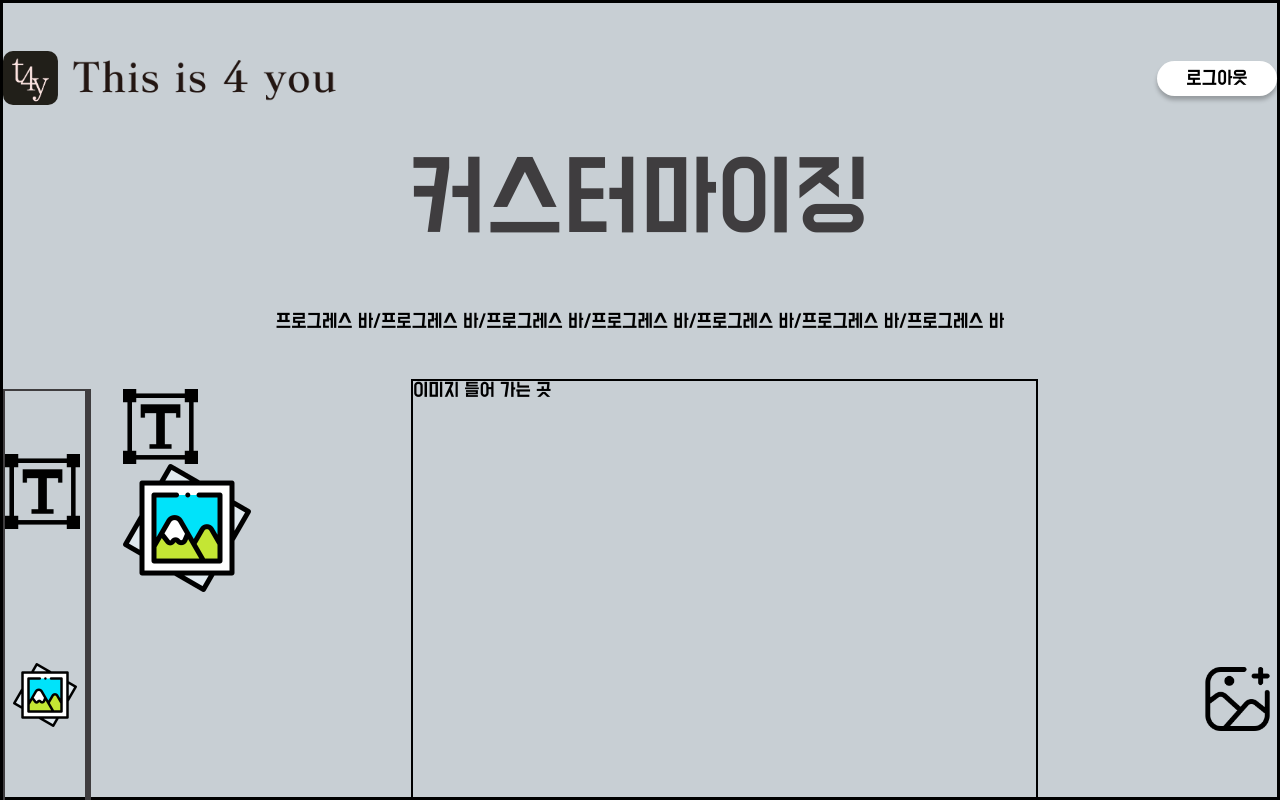
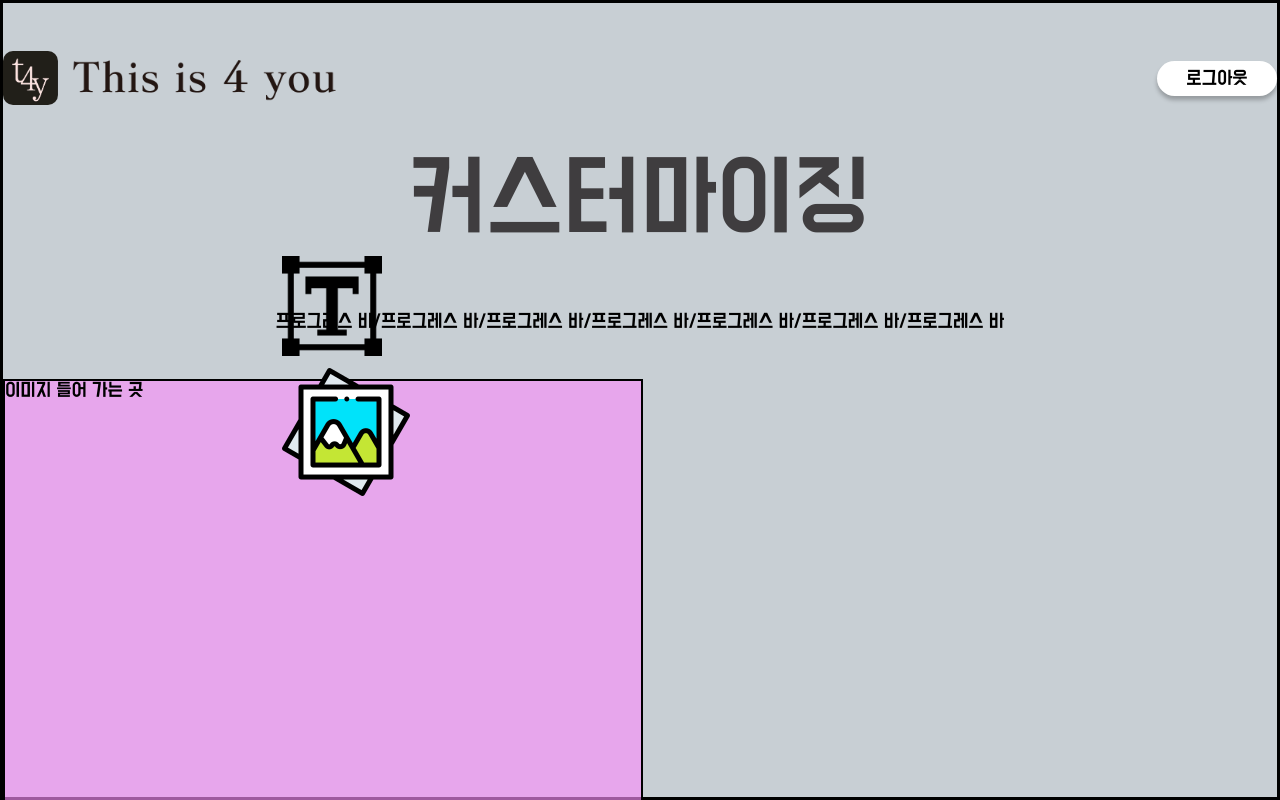
Before and after one commit to 2023SB-TeamJ/2023SB-Team-J, a React (Create React App) app in the folder frontend/: page /custom in a window 1280 px wide. Shown: the top 800 px of the page. Built offline with nearby package versions, Linux system fonts and the light colour scheme.

Commit message:
feat : 이미지 DivArea 영역에서 캡쳐되도록 설정

```diff
--- a/frontend/src/components/Custom/CustomMenuBar.jsx
+++ b/frontend/src/components/Custom/CustomMenuBar.jsx
@@ -5,7 +5,7 @@ import { motion, AnimatePresence } from 'framer-motion';
 
 import photo from '../../assets/images/photo.png';
 import sticker from '../../assets/images/sticker.png';
-import CustomTextBox from './CustomTextBox';
+// import CustomTextBox from './CustomTextBox';
 import CustomSticker from './CustomSticker';
 import smile from '../../assets/images/sticker_smile.png';
 import sunglass from '../../assets/images/sticker_sunglass.png';
@@ -30,7 +30,7 @@ function CustomMenuBar() {
     <div>
       <MenuWrap>
         <ButtonWrap>
-          <CustomTextBox />
+          {/* <CustomTextBox /> */}
 
           <PhotoBtn
             onClick={toggleMenu2}
--- a/frontend/src/components/Custom/CustomPhoto.jsx
+++ b/frontend/src/components/Custom/CustomPhoto.jsx
@@ -1,3 +1,4 @@
+/* eslint-disable import/no-extraneous-dependencies */
 /* eslint-disable no-shadow */
 /* eslint-disable react/button-has-type */
 /* eslint-disable react/jsx-props-no-spreading */
@@ -9,6 +10,7 @@ import Draggable from 'react-draggable';
 import styled from 'styled-components';
 import { motion } from 'framer-motion';
 import imageButton from '../../assets/images/photo.png';
+// import CustomPhotoBtn from './CustomPhotoBtn';
 
 function CustomPhoto() {
   // 배열로 변경, 페이지 관리
@@ -36,9 +38,9 @@ function CustomPhoto() {
   const handleDelete = () => {
     setImage(null);
   };
-
   return (
     <ImageContainer>
+      <BtnWrap>
         <div {...getRootProps()}>
           <input {...getInputProps()} />
           <ImageButtonContainer
@@ -48,7 +50,9 @@ function CustomPhoto() {
             <img src={imageButton} alt="Upload" />
           </ImageButtonContainer>
         </div>
-      <Wrapper>
+      </BtnWrap>
+
+      <ImgWrap>
         {image && (
           <Draggable
             position={position}
@@ -71,15 +75,19 @@ function CustomPhoto() {
             </ResizableBox>
           </Draggable>
         )}
-      </Wrapper>
+      </ImgWrap>
     </ImageContainer>
   );
 }
 
-const ImageContainer = styled.div`
-  position: relative;
+const ImageContainer = styled.div``;
+
+const BtnWrap = styled.div`
+  position: absolute;
+  top: 46%;
+  left: 22%;
 `;
-
+const ImgWrap = styled.div``;
 const ImageButtonContainer = styled(motion.div)`
   border: none;
   background: none;
@@ -98,8 +106,4 @@ const DeleteButton = styled.button`
   font-weight: bold;
   cursor: pointer;
 `;
-
-const Wrapper = styled.div`
-  position: absolute;
-`;
 export default CustomPhoto;
--- /dev/null
+++ b/frontend/src/components/Custom/CustomPhotoBtn.jsx
@@ -0,0 +1,43 @@
+/* eslint-disable no-unused-vars */
+/* eslint-disable react/jsx-props-no-spreading */
+import React, { useState } from 'react';
+import { useDropzone } from 'react-dropzone';
+import styled from 'styled-components';
+import { motion } from 'framer-motion';
+import imageButton from '../../assets/images/photo.png';
+
+function CustomPhotoBtn() {
+  const [image, setImage] = useState(null);
+
+  const onDrop = (acceptedFiles) => {
+    const file = acceptedFiles[0];
+    const reader = new FileReader();
+
+    reader.onload = () => {
+      setImage(reader.result);
+    };
+
+    reader.readAsDataURL(file);
+  };
+
+  const { getRootProps, getInputProps } = useDropzone({ onDrop });
+
+  return (
+    <BtnContainer>
+      <div {...getRootProps()}>
+        <input {...getInputProps()} />
+        <ImageButtonContainer
+          whileHover={{ scale: 1.2 }}
+          whileTap={{ borderRadius: '50%' }}
+        >
+          <img src={imageButton} alt="Upload" />
+        </ImageButtonContainer>
+      </div>
+    </BtnContainer>
+  );
+}
+
+const BtnContainer = styled.div``;
+
+const ImageButtonContainer = styled(motion.div)``;
+export default CustomPhotoBtn;
--- a/frontend/src/components/Custom/CustomSticker.jsx
+++ b/frontend/src/components/Custom/CustomSticker.jsx
@@ -1,3 +1,4 @@
+/* eslint-disable import/no-extraneous-dependencies */
 /* eslint-disable no-shadow */
 /* eslint-disable react/no-array-index-key */
 import React, { useState } from 'react';
--- a/frontend/src/components/Custom/CustomTextBox.jsx
+++ b/frontend/src/components/Custom/CustomTextBox.jsx
@@ -1,3 +1,4 @@
+/* eslint-disable import/no-extraneous-dependencies */
 /* eslint-disable jsx-a11y/alt-text */
 /* eslint-disable no-unused-vars */
 /* eslint-disable no-use-before-define */
@@ -68,6 +69,7 @@ function CustomText() {
 
   return (
     <div>
+      <BtnWrap>
         <AddTextboxButton
           onClick={handleAddTextbox}
           whileHover={{ scale: 1.2 }}
@@ -79,6 +81,7 @@ function CustomText() {
             alt="Uploaded"
           />
         </AddTextboxButton>
+      </BtnWrap>
       {textElements.map((element) => (
         <Draggable
           key={element.id}
@@ -112,11 +115,14 @@ function CustomText() {
   );
 }
 
+const BtnWrap = styled.div`
+  position: absolute;
+  top: 32%;
+  left: 22%;
+`;
 const AddTextboxButton = styled(motion.div)`
-  background-color: #c8cfd4;
-  border: #c8cfd4;
-  width: 75px;
-  height: 75px;
+  width: 100px;
+  height: 100px;
 `;
 
 const TextboxContainer = styled.div`
--- a/frontend/src/pages/CustomizingPage.jsx
+++ b/frontend/src/pages/CustomizingPage.jsx
@@ -1,3 +1,7 @@
+/* eslint-disable jsx-a11y/img-redundant-alt */
+/* eslint-disable no-undef */
+/* eslint-disable no-unused-vars */
+/* eslint-disable import/no-extraneous-dependencies */
 /* eslint-disable react/button-has-type */
 import React from 'react';
 import { motion } from 'framer-motion';
@@ -6,14 +10,32 @@ import { useNavigate } from 'react-router-dom';
 import html2canvas from 'html2canvas';
 import Header from '../components/Header';
 import Title from '../components/Title';
-import CustomMenuBar from '../components/Custom/CustomMenuBar';
+// import CustomMenuBar from '../components/Custom/CustomMenuBar';
 import addphoto from '../assets/images/addphoto.png';
 import CustomPhoto from '../components/Custom/CustomPhoto';
 import CustomTextBox from '../components/Custom/CustomTextBox';
 
+const DivArea = styled.div`
+  width: 100%;
+  height: 100%;
+  font-size: 900;
+  /* background-image: url('https://t4y-bucket.s3.amazonaws.com/22023-07-1814:05:53105150.jpeg');
+  background-position: center;
+  background-repeat: no-repeat;
+  background-size: cover; */
+  background: #fb8ffba1;
+`;
+// const IMG = styled.div`
+//   width: 100%;
+//   height: 100%;
+
+//   /* background-image: url('https://t4y-bucket.s3.amazonaws.com/22023-07-1814:05:53105150.jpeg');
+//   background-position: center;
+//   background-repeat: no-repeat;
+//   background-size: cover; */
+// `;
 function CustomizingPage() {
   const navigate = useNavigate();
-
   const captureArea = () => {
     const captureDiv = document.getElementById('captureArea');
 
@@ -45,26 +67,18 @@ function CustomizingPage() {
             프로그레스 바/프로그레스 바/프로그레스 바/프로그레스 바/프로그레스
             바/프로그레스 바/프로그레스 바
           </ProgressBar>
-          <CustomWrap>
-            <MenuWrap>
+          {/* <CustomWrap> */}
+          {/* <MenuWrap>
               <CustomMenuBar />
-              <TestWrap>
-                <TextBoxWrap>
-                  <CustomTextBox />
-                </TextBoxWrap>
-                <CustomPhoto />
-              </TestWrap>
-            </MenuWrap>
-            <CaptureWrap>
-              <div id="captureArea"> 이미지 들어 가는 곳</div>
-            </CaptureWrap>
-
-            <AddPhotoBtn
-              onClick={captureArea}
-              whileHover={{ scale: 1.2 }}
-              whileTap={{ borderRadius: '50%' }}
-            />
-          </CustomWrap>
+            </MenuWrap> */}
+          <CaptureWrap>
+            <DivArea id="captureArea">
+              <div>이미지 들어 가는 곳</div>
+              <CustomTextBox />
+              <CustomPhoto />
+            </DivArea>
+          </CaptureWrap>
+          {/* </CustomWrap> */}
         </MainWrap>
       </Container>
     </div>
@@ -99,14 +113,14 @@ const ProgressBar = styled.div`
   justify-content: center;
   margin: 3rem;
 `;
-const CustomWrap = styled.div`
-  display: flex;
-  align-items: center;
-`;
+// const CustomWrap = styled.div`
+//   display: flex;
+//   align-items: center;
+// `;
 
-const MenuWrap = styled.div`
-  display: flex;
-`;
+// const MenuWrap = styled.div`
+//   display: flex;
+// `;
 
 const AddPhotoBtn = styled(motion.div)`
   width: 79.5px;
@@ -122,15 +136,15 @@ const AddPhotoBtn = styled(motion.div)`
 const TextBoxWrap = styled.div``;
 
 const CaptureWrap = styled.div`
+  display: flex;
   width: 40rem;
   height: 40rem;
   border: solid 2px;
-  margin-left: 10rem;
-  flex-shrink: 1;
+  justify-content: center;
 `;
 
-const TestWrap = styled.div`
-  display: flex;
-  flex-direction: column;
-  margin-left: 2rem;
-`;
+// const TestWrap = styled.div`
+//   display: flex;
+//   flex-direction: column;
+//   margin-left: 2rem;
+// `;
```
Lines whose indentation alone changed are shown as unchanged.
